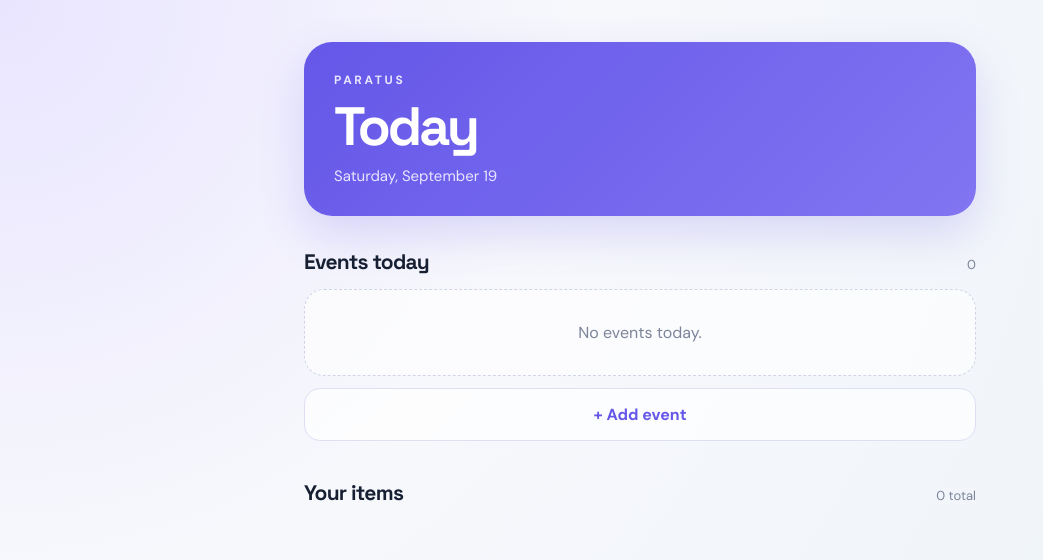
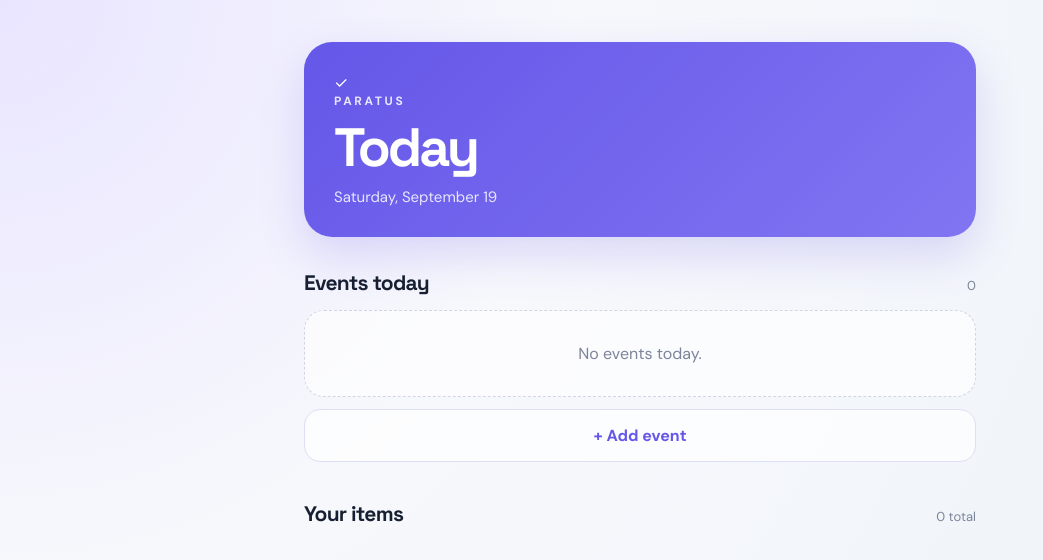
Before and after one commit to m24c58s7nk-ops/codespaces-react, a React (Vite) app: page / in a window 1280 px wide. Both pictures are taken after a click on the button "Continue as guest". Shown: the top 560 px of the page, without its empty margins (0-1043 px from the left). Built offline with nearby package versions, Linux system fonts and the light colour scheme.

Commit message:
Add Paratus app logo

```diff
--- a/src/App.jsx
+++ b/src/App.jsx
@@ -63,7 +63,7 @@ export default function App() {
     return <main className="app">
       <button className="back-button" onClick={() => { setSelectedEvent(null); setShowEventItemForm(false) }}>← Today</button>
       <section className="event-detail">
-        <div className="event-icon">●</div><h1>{selectedEvent.name}</h1>
+        <div className="event-icon">✓</div><h1>{selectedEvent.name}</h1>
         <p className="event-time">{formatDate(selectedEvent.date)}</p>
         <p className="event-time">{formatTime(selectedEvent.start)} – {formatTime(selectedEvent.end)}</p>
         {selectedEvent.repeat !== "none" && <p className="event-time">Repeats {selectedEvent.repeat}</p>}
@@ -81,7 +81,7 @@ export default function App() {
   }
 
   return <main className="app">
-    <header className="top-bar"><div><p className="eyebrow">PARATUS</p><h1>Today</h1><p className="date">{new Date().toLocaleDateString([], { weekday: "long", month: "long", day: "numeric" })}</p></div></header>
+    <header className="top-bar"><div className="brand-row"><div className="app-logo" aria-label="Paratus logo">✓</div><div><p className="eyebrow">PARATUS</p><h1>Today</h1><p className="date">{new Date().toLocaleDateString([], { weekday: "long", month: "long", day: "numeric" })}</p></div></div></header>
     <section className="events-section"><div className="section-heading"><h2>Events today</h2><span>{todayEvents.length}</span></div>{todayEvents.length === 0 ? <div className="event-empty">No events today.</div> : <div className="events-list">{todayEvents.map(event => <button className="event-card" key={event.id} onClick={() => setSelectedEvent(event)}><div className="event-card-icon">●</div><div className="event-card-info"><strong>{event.name}</strong><span>{formatTime(event.start)} – {formatTime(event.end)}</span><small>Leave at {formatTime(event.leave)}</small></div><span className="arrow">›</span></button>)}</div>}<button className="add-event-button" onClick={() => setShowEventForm(true)}>+ Add event</button></section>
     {showEventForm && <section className="event-form"><h2>Add event</h2><input style={fieldStyle} placeholder="Event name" value={eventName} onChange={e => setEventName(e.target.value)} /><label style={fieldStyle}>Date<input style={fieldStyle} type="date" value={eventDate} onChange={e => setEventDate(e.target.value)} /></label><label style={fieldStyle}>Repeat<select style={fieldStyle} value={repeat} onChange={e => setRepeat(e.target.value)}><option value="none">Does not repeat</option><option value="daily">Every day</option><option value="weekly">Every week</option><option value="monthly">Every month</option><option value="yearly">Every year</option></select></label><div className="time-grid"><label style={fieldStyle}>Starts<input style={fieldStyle} type="time" value={eventStart} onChange={e => setEventStart(e.target.value)} /></label><label style={fieldStyle}>Ends<input style={fieldStyle} type="time" value={eventEnd} onChange={e => setEventEnd(e.target.value)} /></label></div><label style={fieldStyle}>Leave at<input style={fieldStyle} type="time" value={eventLeave} onChange={e => setEventLeave(e.target.value)} /></label><input style={fieldStyle} placeholder="Location (optional)" value={eventLocation} onChange={e => setEventLocation(e.target.value)} /><textarea style={fieldStyle} placeholder="Notes (optional)" value={eventNotes} onChange={e => setEventNotes(e.target.value)} /><button className="add-button" onClick={addEvent}>Create event</button></section>}
     <section className="items-section"><div className="section-heading"><h2>Your items</h2><span>{items.filter(item => item.eventId === null).length} total</span></div>{items.filter(item => item.eventId === null).map(item => <div className="item-row" key={item.id}><button className={`item-row ${item.grabbed ? "grabbed" : ""}`} onClick={() => toggleItem(item.id)}><span className="check">{item.grabbed ? "✓" : ""}</span><span className="item-info"><strong>{item.name}</strong><span>{item.location}</span></span></button><button className="delete-action" onClick={() => removeItem(item.id)}>Delete</button></div>)}</section>
```
